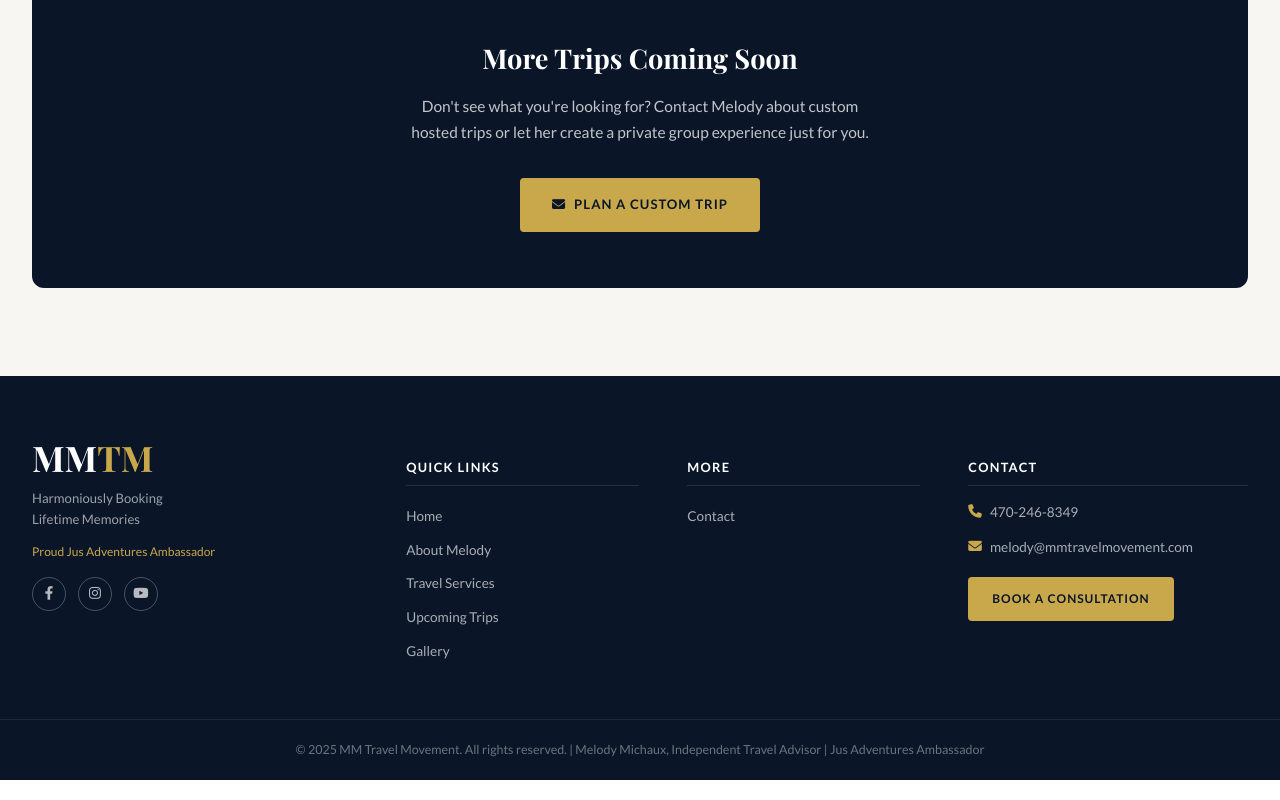
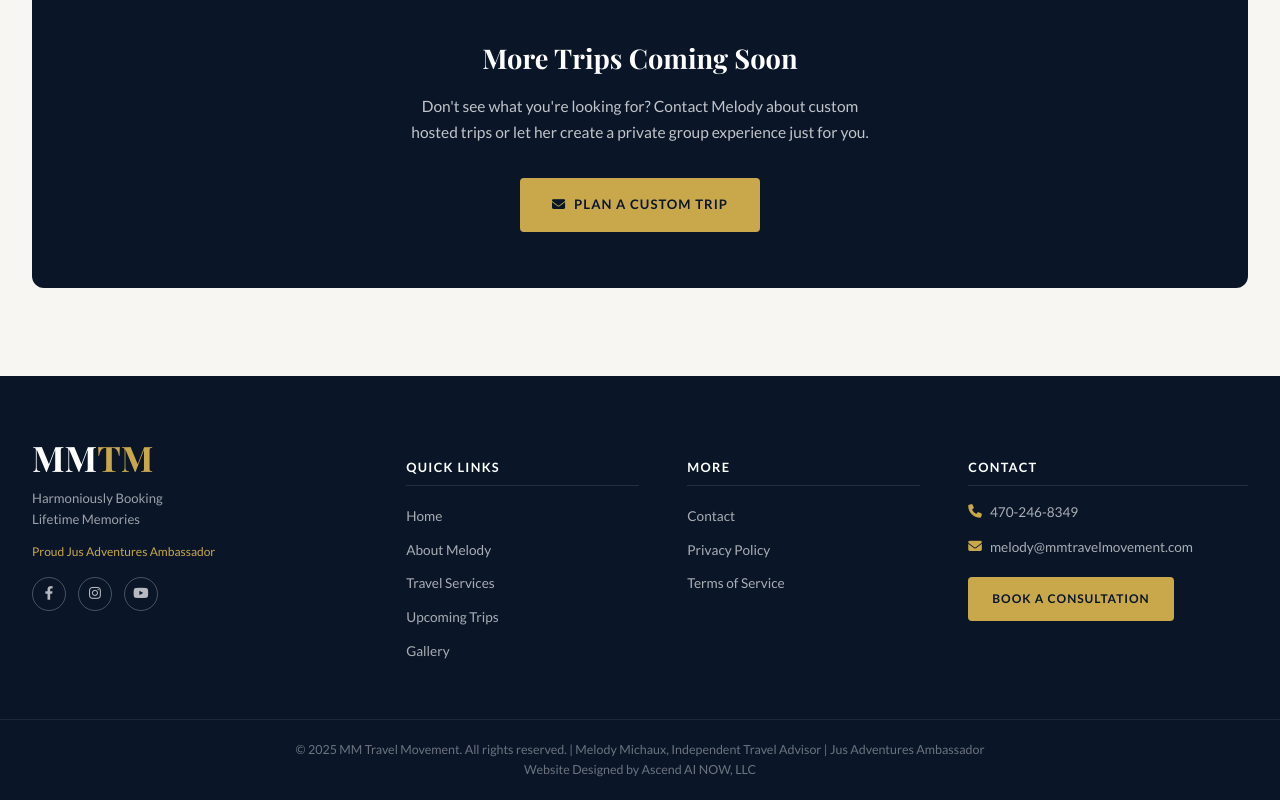
Before and after one commit to ascendainow/mmtravelmovement, a plain HTML site: page trips.html in a window 1280 px wide. Shown: the part 2748-3548 px from the top of the page. Drawn offline with nearby package versions, Linux system fonts and the light colour scheme; a web font is replaced by a local one.

Commit message:
Update footer with additional links
Added links to Privacy Policy and Terms of Service in the footer.

```diff
--- a/trips.html
+++ b/trips.html
@@ -150,10 +150,10 @@
     <div class="footer-inner">
       <div class="footer-brand"><span class="footer-logo"><span class="logo-mm">MM</span><span class="logo-tm">TM</span></span><p class="footer-tagline">Harmoniously Booking<br>Lifetime Memories</p><p class="footer-affil">Proud Jus Adventures Ambassador</p><div class="footer-social"><a href="#" aria-label="Facebook"><i class="fab fa-facebook-f"></i></a><a href="#" aria-label="Instagram"><i class="fab fa-instagram"></i></a><a href="#" aria-label="YouTube"><i class="fab fa-youtube"></i></a></div></div>
       <div class="footer-col"><h4>Quick Links</h4><ul><li><a href="/">Home</a></li><li><a href="/about">About Melody</a></li><li><a href="/services">Travel Services</a></li><li><a href="/trips">Upcoming Trips</a></li><li><a href="/gallery">Gallery</a></li></ul></div>
-      <div class="footer-col"><h4>More</h4><ul><li><a href="/contact">Contact</a></li></ul></div>
+      <div class="footer-col"><h4>More</h4><ul><li><a href="/contact">Contact</a></li><li><a href="/privacy-policy">Privacy Policy</a></li><li><a href="/terms-of-service">Terms of Service</a></li></ul></div>
       <div class="footer-col"><h4>Contact</h4><p class="fc-contact-line"><i class="fas fa-phone" style="color:#C9A84C;margin-top:3px;"></i> <a href="tel:4702468349">470-246-8349</a></p><p class="fc-contact-line"><i class="fas fa-envelope" style="color:#C9A84C;margin-top:3px;"></i> <a href="mailto:melody@mmtravelmovement.com">melody@mmtravelmovement.com</a></p><a href="/contact" class="footer-cta">Book a Consultation</a></div>
     </div>
-    <div class="footer-bottom"><p>© 2025 MM Travel Movement. All rights reserved. | Melody Michaux, Independent Travel Advisor | Jus Adventures Ambassador</p></div>
+    <div class="footer-bottom"><p>&copy; 2025 MM Travel Movement. All rights reserved. | Melody Michaux, Independent Travel Advisor | Jus Adventures Ambassador</p><p class="footer-credit">Website Designed by <a href="https://www.ascendainow.com" target="_blank" rel="noopener">Ascend AI NOW, LLC</a></p></div>
   </footer>
   <a href="#" class="back-to-top" id="backToTop" aria-label="Back to top"><i class="fas fa-chevron-up"></i></a>
   <script>
```
